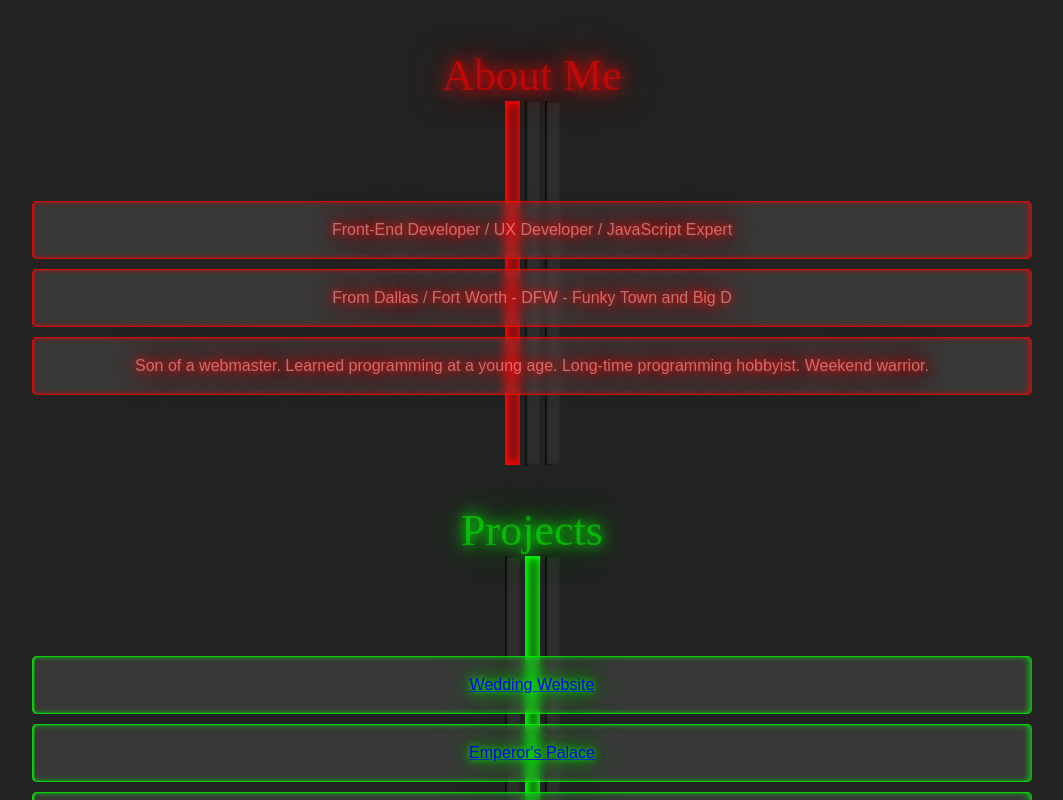
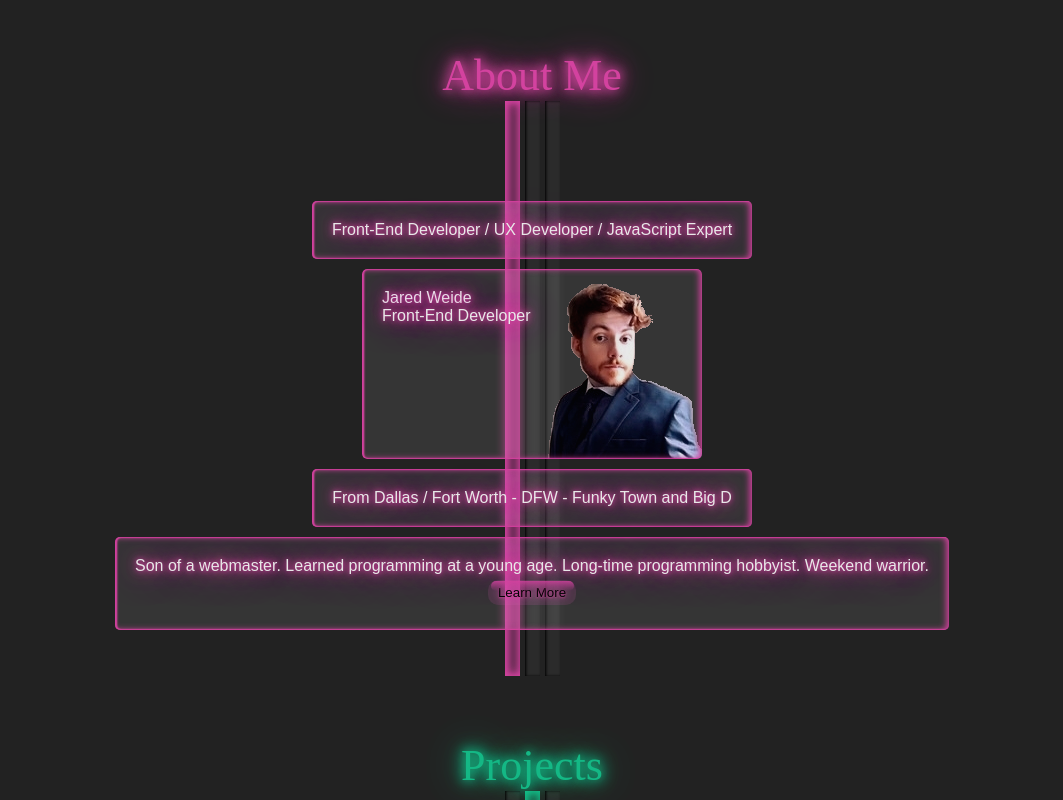
Before and after one commit to theredwillow/jared-weide-portfolio, a React (Create React App) app: page / in a window 1280 px wide. Shown: the top 800 px of the page, without its empty margins (108-1171 px from the left). Built offline with nearby package versions, Linux system fonts and the light colour scheme; a web font is replaced by a local one.

Commit message:
Cleaned animations w/opacity & bio card

```diff
--- a/src/App.jsx
+++ b/src/App.jsx
@@ -14,11 +14,17 @@ const App = () => (
       <div>
         Front-End Developer / UX Developer / JavaScript Expert
       </div>
+      <div className="bio">
+        Jared Weide<br/>
+        Front-End Developer
+      </div>
       <div>
         From Dallas / Fort Worth - DFW - Funky Town and Big D
       </div>
       <div>
         Son of a webmaster. Learned programming at a young age. Long-time programming hobbyist. Weekend warrior.
+        <br />
+        <button>Learn More</button>
       </div>
     </div>
 
@@ -55,6 +61,9 @@ const App = () => (
           >
             Yet Another Project
           </a>
+          <br />
+          <button>Learn More</button>
+          <button>Visit Site</button>
         </div>
     </div>
 
@@ -65,14 +74,13 @@ const App = () => (
         <div className="green line"></div>
         <div className="blue line"></div>
       </div>
+      <div>
+        September 2017 - August 2019<br />
+        Rental Beast
+      </div>
       <div className="neon">
-        August 2019 - December 2019
+        August 2019 - December 2019<br />
         Cottonwood Financial
-      </div>
-
-      <div>
-        September 2017 - August 2019
-        Rental Beast
       </div>
     </div>
 
--- a/src/App.scss
+++ b/src/App.scss
@@ -3,6 +3,17 @@ body {
   background-color: rgba(10, 10, 10, 0.9);
   padding-top: 50px;
   scroll-behavior: smooth;
+}
+
+.bio {
+  display: inline-block;
+  background-repeat: no-repeat;
+  background-size: auto;
+  background-position: bottom right;
+  text-align: left !important;
+  width: 300px !important;
+  height: 150px;
+  background-image: url('/me.png');
 }
 
 .median {
@@ -31,7 +42,31 @@ body {
   background-color: rgba(255, 255, 255, 0.05);
 }
 
-$colors: rgb(255, 0, 0), rgb(0, 255, 0), rgb(0, 0, 255);
+button {
+  display: inline-block;
+  position: relative;
+  backdrop-filter: blur(10px);
+  padding: 5px 10px;
+  border: none;
+  border-radius: 10px;
+  margin: 5px;
+  cursor: pointer;
+}
+
+button:before {
+  content: '';
+  display: block;
+  position: absolute;
+  left: 3%;
+  right: 2.5%;
+  top: 5%;
+  height: 10px;
+  border-radius: 10px;
+}
+
+$colors: #E847AE, #13CA91, #FF9472;
+// #00FECA, #FDF200, #FF85EA;
+// rgb(255, 0, 0), rgb(0, 255, 0), rgb(0, 0, 255);
 $color-names: red, green, blue;
 $animation-time: 10s;
 $random-times:
@@ -42,151 +77,72 @@ $random-times:
 @for $i from 1 through 3 {
 
   ##{nth($color-names, $i)}-title {
-    animation: #{nth($color-names, $i)}-title-flicker $animation-time infinite step-end;
+    color: nth($colors, $i);
+    text-shadow:
+      0 0 10px nth($colors, $i),
+      0 0 15px nth($colors, $i),
+      0 0 20px nth($colors, $i),
+      0 0 40px nth($colors, $i);
+    animation: #{nth($color-names, $i)}-flicker $animation-time infinite step-end;
   }
 
   ##{nth($color-names, $i)} {
 
-    .#{nth($color-names, $i)}.line {
-      animation: #{nth($color-names, $i)}-line-flicker $animation-time infinite step-end;
+    animation: #{nth($color-names, $i)}-flicker $animation-time infinite step-end;
+
+    button {
+      background-color: rgba(nth($colors, $i), 0.1);
+      text-shadow:
+        0 0 7px rgba(nth($colors, $i), 1), /* bloom */
+        0 1px 2px rgba(nth($colors, $i), 0.7); /* drop shadow */
+      box-shadow:
+        inset 0 -2.5px 10px rgba(nth($colors, $i), 0.4), /* top light */
+        inset 0 2.5px 10px rgba(nth($colors, $i), 0.4), /* bottom shadow */
+        /* multiple light sources yall */
+        -4px 4px 2.5px rgba(nth($colors, $i), 0.15), /* drop shadow 1 */
+        2.5px 9px 5px rgbaa(nth($colors, $i), 0.2); /* drop shadow 2 */
     }
 
-    > div:not(.median) {
-      animation: #{nth($color-names, $i)}-info-flicker $animation-time infinite step-end;
+    button:before {
+      background: linear-gradient(
+        rgba(nth($colors, $i), 0.8), rgba(nth($colors, $i), 0) );
     }
-  }
 
-  @keyframes #{nth($color-names, $i)}-title-flicker {
-    0% {
-      color: rgba(nth($colors, $i), 0.5);
-      text-shadow:
-        0 0 10px rgba(nth($colors, $i), 0.5),
-        0 0 15px rgba(nth($colors, $i), 0.5),
-        0 0 20px rgba(nth($colors, $i), 0.5),
-        0 0 40px rgba(nth($colors, $i), 0.5);
-    }
-    #{nth($random-times, $i) * 1%} {
-      color: rgba(nth($colors, $i), 0.25);
-      text-shadow:
-        0 0 5px rgba(nth($colors, $i), 0.25),
-        0 0 10px rgba(nth($colors, $i), 0.25),
-        0 0 20px rgba(nth($colors, $i), 0.25),
-        0 0 40px rgba(nth($colors, $i), 0.25);
-    }
-    #{(nth($random-times, $i) + 1) * 1%} {
-      color: rgba(nth($colors, $i), 0.5);
-      text-shadow:
-        0 0 10px rgba(nth($colors, $i), 0.5),
-        0 0 15px rgba(nth($colors, $i), 0.5),
-        0 0 20px rgba(nth($colors, $i), 0.5),
-        0 0 40px rgba(nth($colors, $i), 0.5);
-    }
-    #{(nth($random-times, $i) + 2) * 1%} {
-      color: rgba(nth($colors, $i), 0.25);
-      text-shadow:
-        0 0 5px rgba(nth($colors, $i), 0.25),
-        0 0 10px rgba(nth($colors, $i), 0.25),
-        0 0 20px rgba(nth($colors, $i), 0.25),
-        0 0 40px rgba(nth($colors, $i), 0.25);
-    }
-    #{(nth($random-times, $i) + 3) * 1%} {
-      color: rgba(nth($colors, $i), 0.5);
-      text-shadow:
-        0 0 10px rgba(nth($colors, $i), 0.5),
-        0 0 15px rgba(nth($colors, $i), 0.5),
-        0 0 20px rgba(nth($colors, $i), 0.5),
-        0 0 40px rgba(nth($colors, $i), 0.5);
-    }
-  }
-
-  @keyframes #{nth($color-names, $i)}-line-flicker {
-    0% {
+    .#{nth($color-names, $i)}.line {
       box-shadow:
         inset 0.2vw 0 0.5vw 0.1vw nth($colors, $i),
         inset -0.2vw 0 1vw nth($colors, $i);
       background-color: rgba(nth($colors, $i), 0.175);
     }
-    #{nth($random-times, $i) * 1%} {
+
+    > div:not(.median) {
+      text-shadow:
+        0 0 5px nth($colors, $i),
+        0 0 10px nth($colors, $i),
+        0 0 20px nth($colors, $i),
+        0 0 40px nth($colors, $i);
+      color: rgb(255, 255, 255);
       box-shadow:
-        inset 0.1vw 0 0.2vw nth($colors, $i),
-        inset -0.2vw 0 1vw nth($colors, $i);
-      background-color: rgba(nth($colors, $i), 0.175);
-    }
-    #{(nth($random-times, $i) + 1) * 1%} {
-      box-shadow:
-        inset 0.2vw 0 0.5vw 0.1vw nth($colors, $i),
-        inset -0.2vw 0 1vw nth($colors, $i);
-      background-color: rgba(nth($colors, $i), 0.175);
-    }
-    #{(nth($random-times, $i) + 2) * 1%} {
-      box-shadow:
-        inset 0.1vw 0 0.2vw nth($colors, $i),
-        inset -0.2vw 0 1vw nth($colors, $i);
-      background-color: rgba(nth($colors, $i), 0.175);
-    }
-    #{(nth($random-times, $i) + 3) * 1%} {
-      box-shadow:
-        inset 0.2vw 0 0.5vw 0.1vw nth($colors, $i),
-        inset -0.2vw 0 1vw nth($colors, $i);
-      background-color: rgba(nth($colors, $i), 0.175);
+        inset 0.1vw 0 0.1vw 1px nth($colors, $i),
+        inset -0.2vw 0 0.5vw nth($colors, $i);
     }
   }
 
-  @keyframes #{nth($color-names, $i)}-info-flicker {
+  @keyframes #{nth($color-names, $i)}-flicker {
     0% {
-      text-shadow:
-        0 0 5px rgba(nth($colors, $i), 0.7),
-        0 0 10px rgba(nth($colors, $i), 0.7),
-        0 0 20px rgba(nth($colors, $i), 0.7),
-        0 0 40px rgba(nth($colors, $i), 0.7);
-      color: rgba(255, 255, 255, 0.4);
-      box-shadow:
-        inset 0.1vw 0 0.1vw 1px rgba(nth($colors, $i), 0.75),
-        inset -0.2vw 0 0.5vw rgba(nth($colors, $i), 0.75);
+      opacity: 0.9;
     }
     #{nth($random-times, $i) * 1%} {
-      text-shadow:
-        0 0 0 rgba(nth($colors, $i), 0.5),
-        0 0 5px rgba(nth($colors, $i), 0.5),
-        0 0 10px rgba(nth($colors, $i), 0.5),
-        0 0 20px rgba(nth($colors, $i), 0.5);
-      color: rgba(200, 200, 200, 0.7);
-      box-shadow:
-        inset 0.05vw 0 0 1px rgba(nth($colors, $i), 0.5),
-        inset -0.1vw 0 0 rgba(nth($colors, $i), 0.5);
+      opacity: 0.6;
     }
     #{(nth($random-times, $i) + 1) * 1%} {
-      text-shadow:
-        0 0 5px rgba(nth($colors, $i), 0.7),
-        0 0 10px rgba(nth($colors, $i), 0.7),
-        0 0 20px rgba(nth($colors, $i), 0.7),
-        0 0 40px rgba(nth($colors, $i), 0.7);
-      color: rgba(255, 255, 255, 0.4);
-      box-shadow:
-        inset 0.1vw 0 0.1vw 1px rgba(nth($colors, $i), 0.75),
-        inset -0.2vw 0 0.5vw rgba(nth($colors, $i), 0.75);
+      opacity: 0.9;
     }
     #{(nth($random-times, $i) + 2) * 1%} {
-      text-shadow:
-        0 0 0 rgba(nth($colors, $i), 0.5),
-        0 0 5px rgba(nth($colors, $i), 0.5),
-        0 0 10px rgba(nth($colors, $i), 0.5),
-        0 0 20px rgba(nth($colors, $i), 0.5);
-      color: rgba(200, 200, 200, 0.7);
-      box-shadow:
-        inset 0.05vw 0 0 1px rgba(nth($colors, $i), 0.5),
-        inset -0.1vw 0 0 rgba(nth($colors, $i), 0.5);
+      opacity: 0.6;
     }
     #{(nth($random-times, $i) + 3) * 1%} {
-      text-shadow:
-        0 0 5px rgba(nth($colors, $i), 0.7),
-        0 0 10px rgba(nth($colors, $i), 0.7),
-        0 0 20px rgba(nth($colors, $i), 0.7),
-        0 0 40px rgba(nth($colors, $i), 0.7);
-      color: rgba(255, 255, 255, 0.4);
-      box-shadow:
-        inset 0.1vw 0 0.1vw 1px rgba(nth($colors, $i), 0.75),
-        inset -0.2vw 0 0.5vw rgba(nth($colors, $i), 0.75);
+      opacity: 0.9;
     }
   }
 
@@ -198,7 +154,7 @@ $random-times:
   text-align: center;
 
   > div:not(.median) {
-    display: block;
+    width: max-content;
     max-width: 75vw;
     border-radius: 5px;
     margin: 0 auto 10px auto;
```
Also changed, not shown: public/me.png (added).
